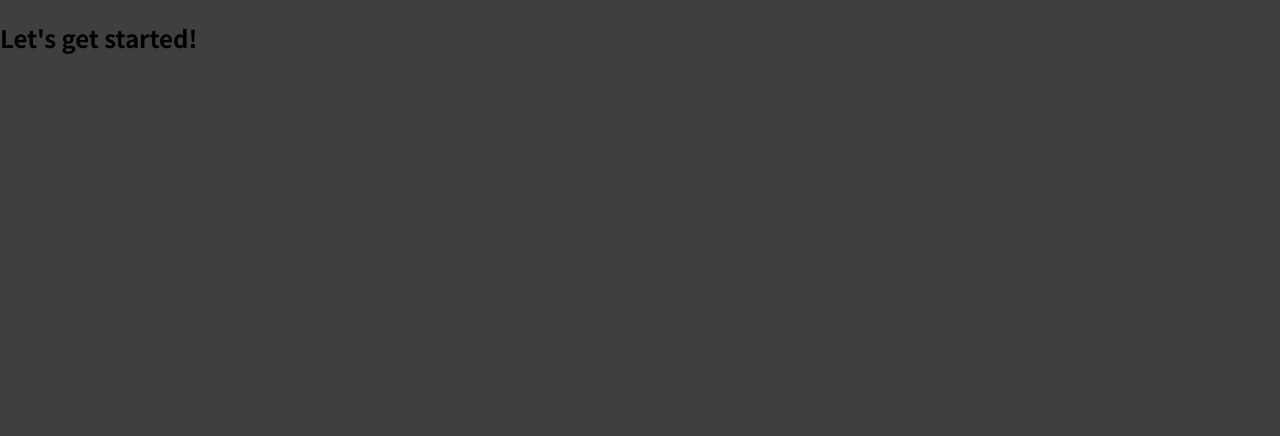
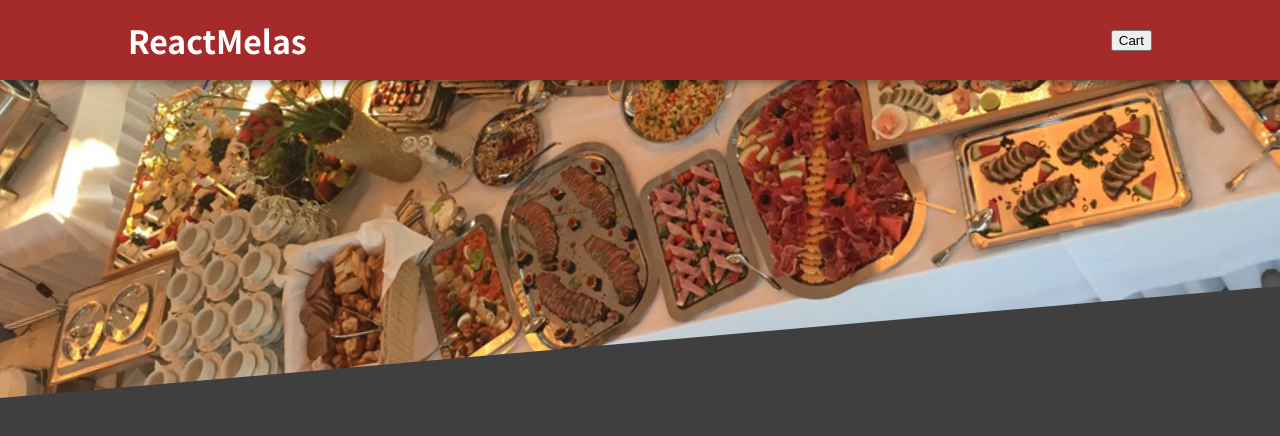
Before and after one commit to usulemre/Food-Order, a React (Create React App) app: page / in a window 1280 px wide. Shown: the top 436 px of the page. Built offline with nearby package versions, Linux system fonts and the light colour scheme.

Commit message:
Header component

```diff
--- a/src/App.js
+++ b/src/App.js
@@ -1,8 +1,11 @@
+import React from "react";
+import Header from "./components/Layout/Header";
+
 function App() {
   return (
-    <div>
-      <h2>Let's get started!</h2>
-    </div>
+    <React.Fragment>
+      <Header />
+    </React.Fragment>
   );
 }
 
--- /dev/null
+++ b/src/components/Layout/Header.js
@@ -0,0 +1,18 @@
+import React from "react";
+import classes from "./Header.module.css";
+import headerImg from "../asset/meals.jpg";
+const Header = (props) => {
+  return (
+    <React.Fragment>
+      <header className={classes.header}>
+        <h1>ReactMelas</h1>
+        <button>Cart</button>
+      </header>
+      <main className={classes["main-image"]}>
+        <img src={headerImg} alt="lezzetli yemekler" />
+      </main>
+    </React.Fragment>
+  );
+};
+
+export default Header;
--- /dev/null
+++ b/src/components/Layout/Header.module.css
@@ -0,0 +1,26 @@
+.header{
+    position: fixed;
+    left: 0;
+    right: 0;
+    background-color:brown;
+    width: 100%;
+    height: 5rem;
+    display: flex;
+    align-items: center;
+    justify-content: space-between;
+    padding: 0 10%;
+    box-shadow: 0px 2px 8px rgba(0,0,0,0.4);
+    color: white;
+    z-index: 99;
+}
+.main-image{
+    width: 100%;
+    height: 25rem;
+    overflow: hidden;
+}
+.main-image img{
+    width: 110%;
+    height: 100%;
+    object-fit: cover;
+    transform:rotateZ(-5deg) translateY(-4rem) translateX(-1rem)
+}
```
Also changed, not shown: src/components/asset/meals.jpg (added), 1 other file (tests, documents, lock files or other folders).
